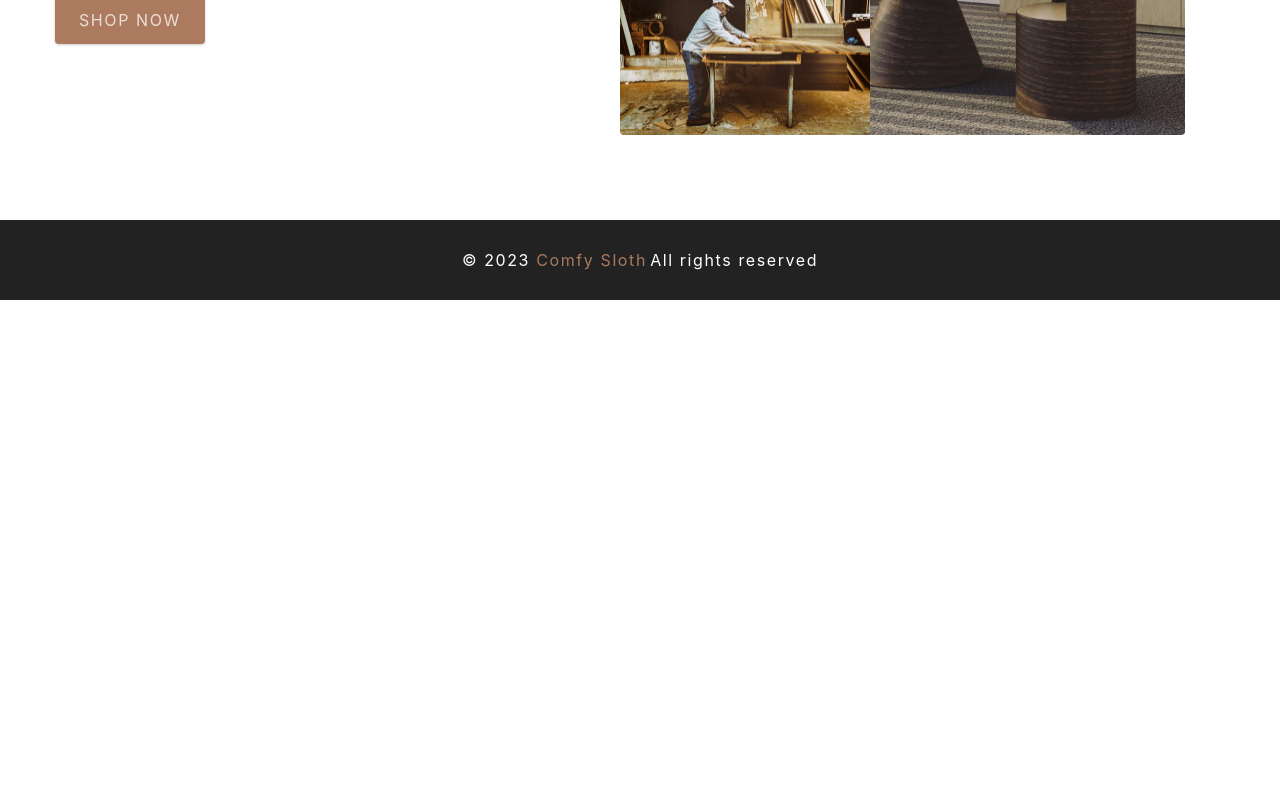
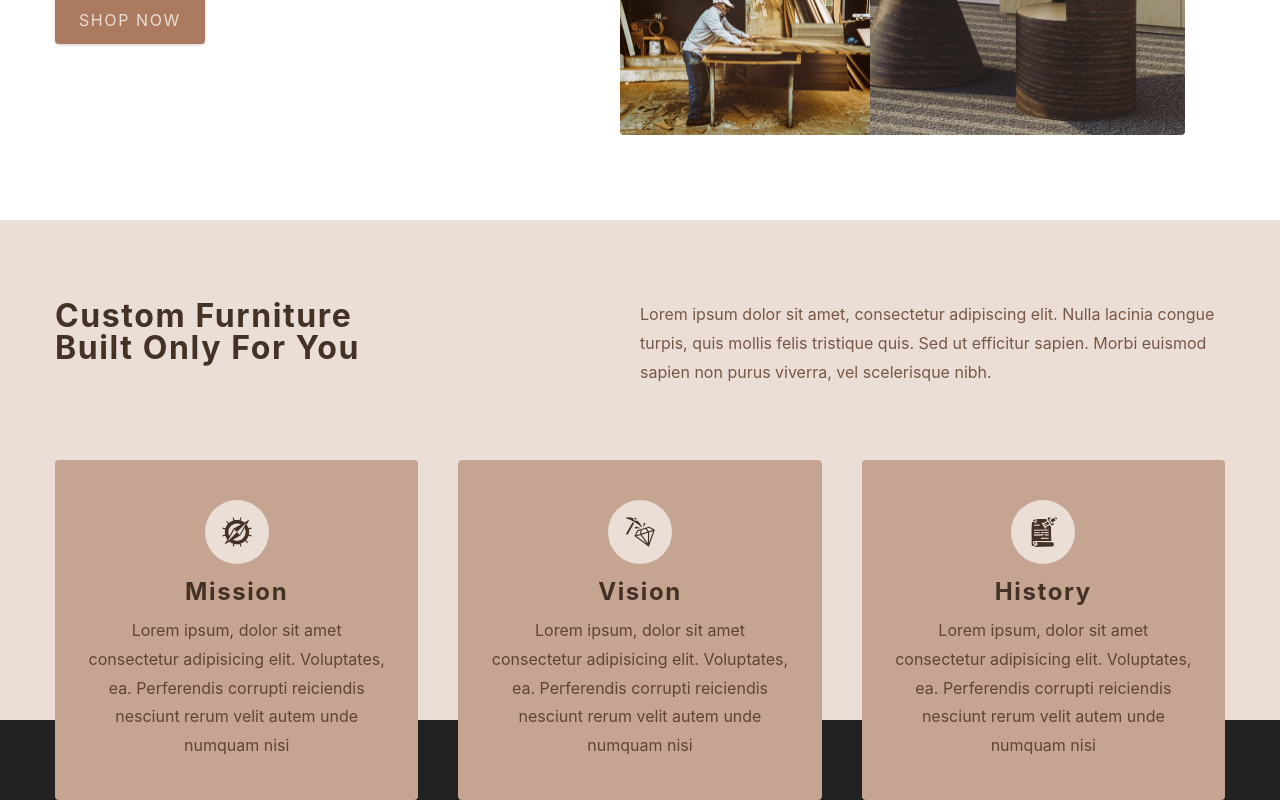
Before and after one commit to mike-shields-dev/e-commerce, a React (Create React App) app: page / in a window 1280 px wide. Shown: the part 580-1380 px from the top of the page. Before the commit the page ends 880 px from the top, so only its background shows below. Built offline with nearby package versions, Linux system fonts and the light colour scheme; the HTML template or start-up script is replaced by a standard one.

Commit message:
Add content to Services component and render in Homepage

```diff
--- a/src/components/Services.js
+++ b/src/components/Services.js
@@ -3,7 +3,28 @@ import styled from 'styled-components'
 import { services } from '../utils/constants'
 
 const Services = () => {
-  return <h4>services </h4>
+  return (
+    <Wrapper>
+      <div className="section-center">
+        <article className='header'>
+          <h3>
+            custom furniture<br />
+            built only for you
+          </h3>
+          <p>Lorem ipsum dolor sit amet, consectetur adipiscing elit. Nulla lacinia congue turpis, quis mollis felis tristique quis. Sed ut efficitur sapien. Morbi euismod sapien non purus viverra, vel scelerisque nibh.</p>
+        </article>
+        <div className="services-center">
+          {services.map(({id, icon, title, text}) =>
+              <article key={id} className="service">
+                <span className="icon">{icon}</span>
+                <h4>{title}</h4>
+                <p>{text}</p>
+              </article>
+          )}
+        </div>
+      </div>
+    </Wrapper>
+  );
 }
 
 const Wrapper = styled.section`
--- a/src/pages/HomePage.js
+++ b/src/pages/HomePage.js
@@ -4,6 +4,7 @@ const HomePage = () => {
   return (
     <main>
       <Hero />
+      <Services />
     </main>
   );
 }
```
